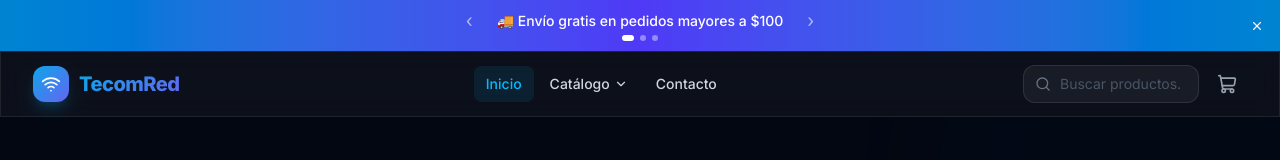
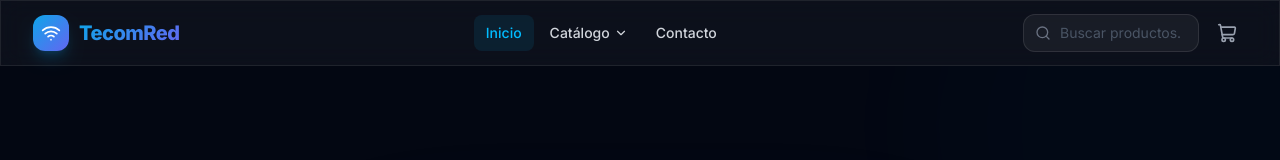
Before and after one commit to Demon6sat6/Tecomred, a React (Vite) app: page / in a window 1280 px wide. Shown: the top 160 px of the page. Built offline with nearby package versions, Linux system fonts and the light colour scheme.

Commit message:
fix: remove announcement bar

```diff
--- a/src/App.tsx
+++ b/src/App.tsx
@@ -20,7 +20,6 @@ export default function App() {
       <ToastProvider>
         <CartProvider>
           <div className="min-h-screen flex flex-col">
-            <AnnouncementBar />
             <Navbar />
             <main className="flex-1">
               <Routes>
```
